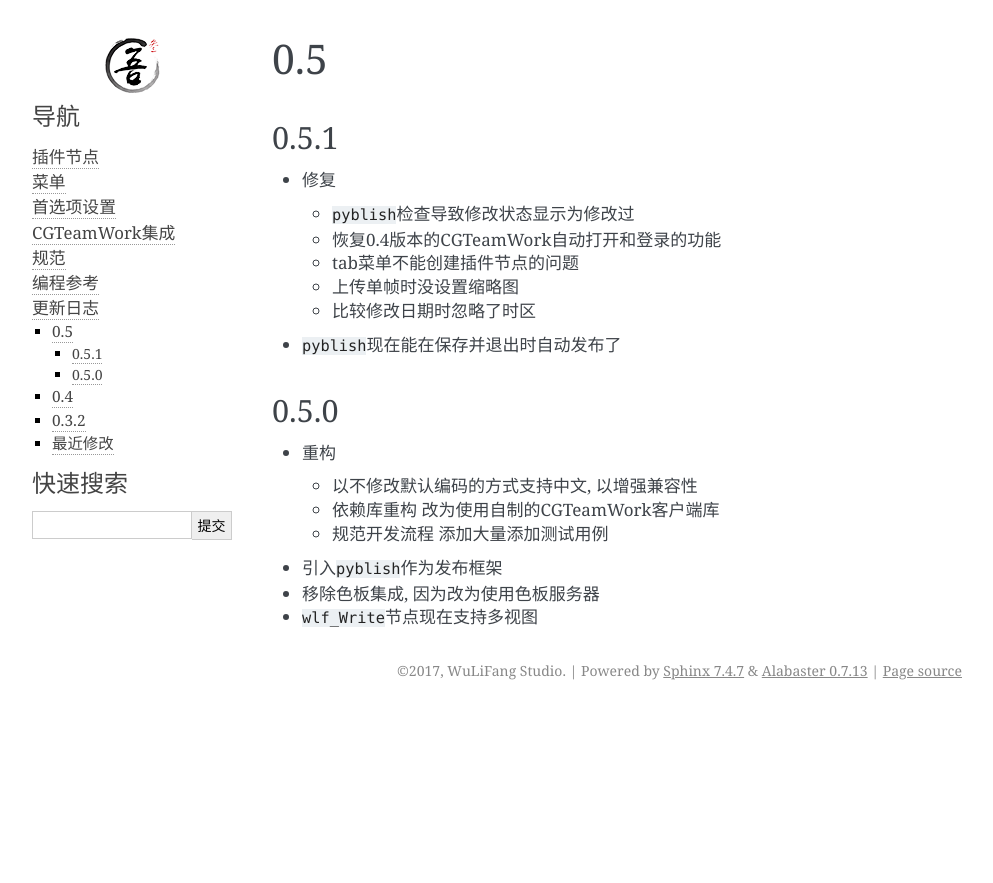
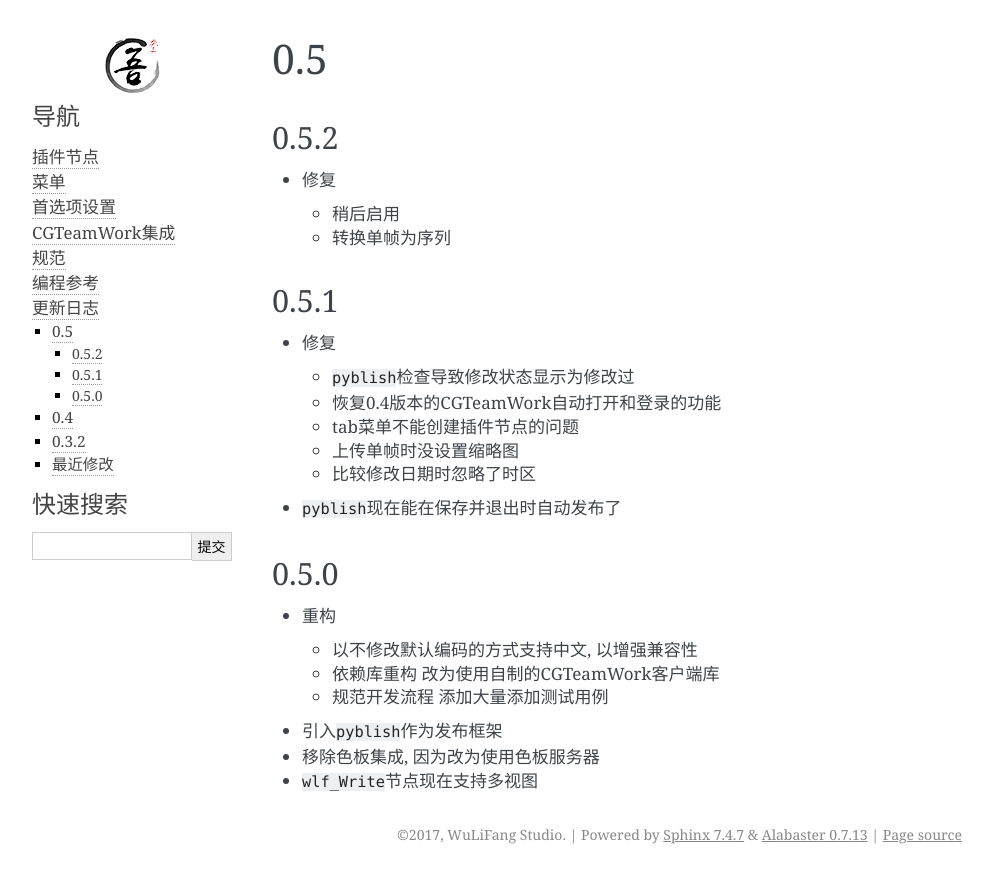
Before and after one commit to WuLiFang/Nuke, a Sphinx documentation site: the page built from source/changelogs/003_0.5.md, in a window 1280 px wide. Shown: the top 883 px of the page, without its empty margins (148-1141 px from the left). Built offline with Sphinx 7.4.7, drawn with Linux system fonts in a browser that asks for light colours.

Commit message:
Update for 0.5.2

```diff
--- a/source/changelogs/003_0.5.md
+++ b/source/changelogs/003_0.5.md
@@ -1,4 +1,10 @@
 # 0.5
+
+## 0.5.2
+
+* 修复
+  * 稍后启用
+  * 转换单帧为序列
 
 ## 0.5.1
 
```
